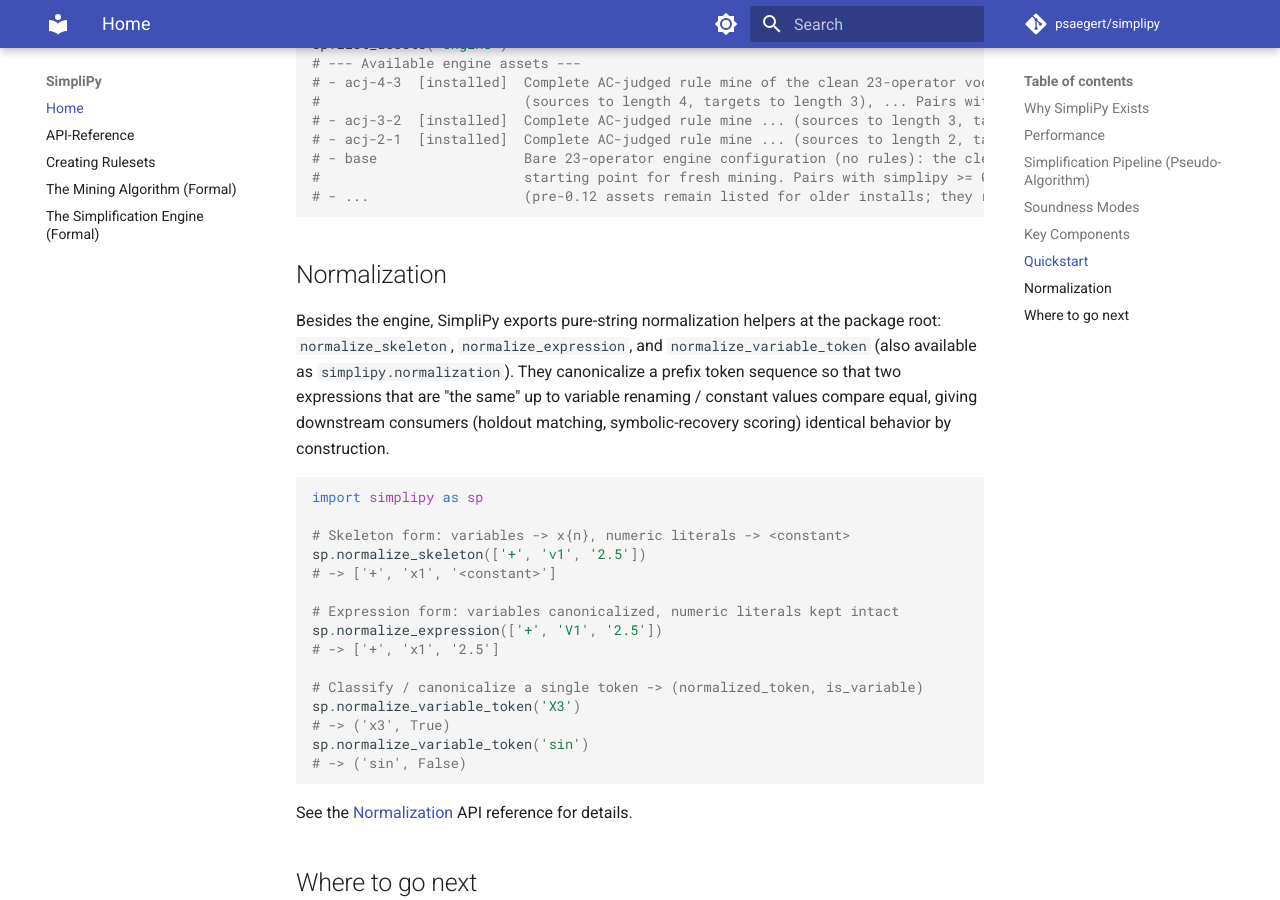
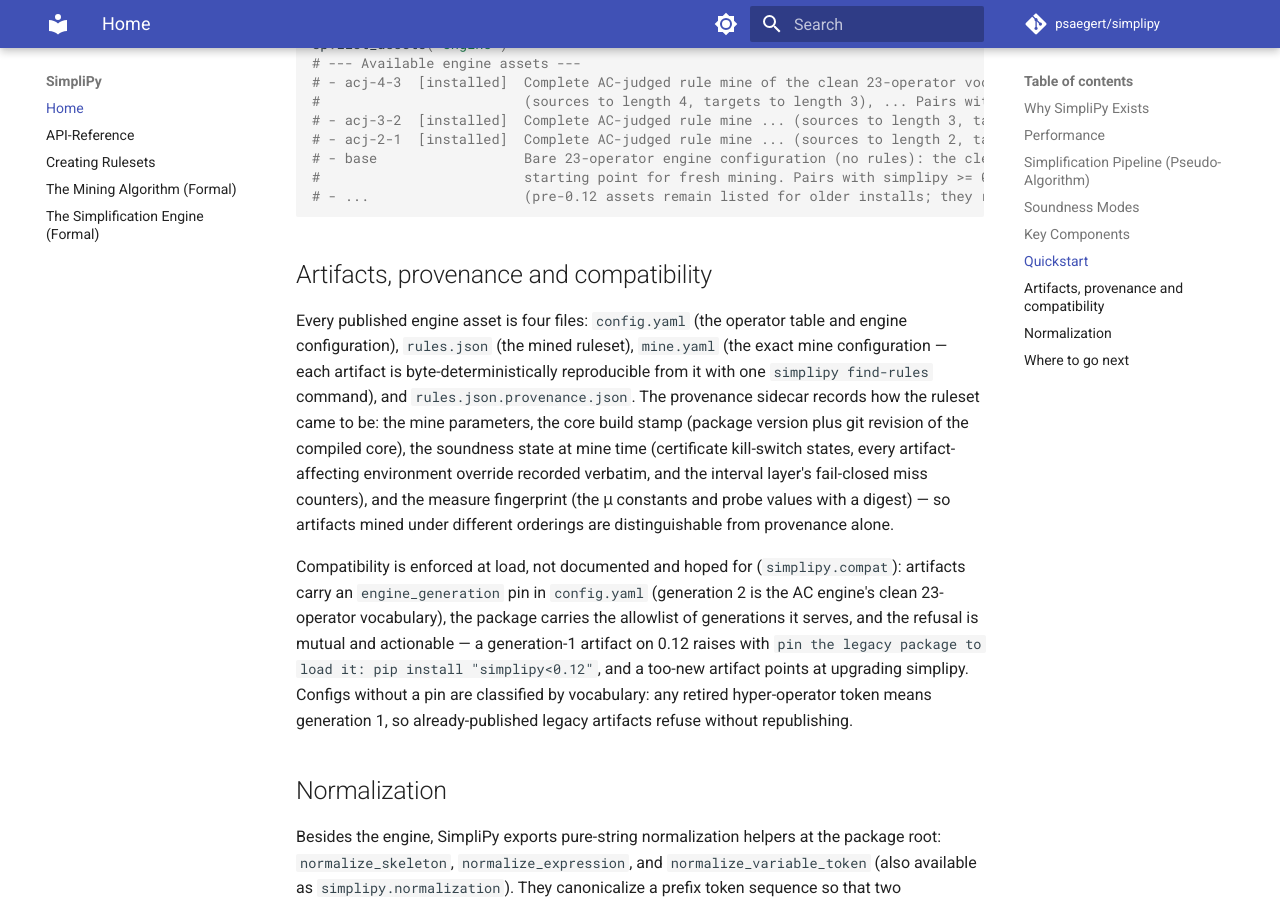
Before and after one commit to psaegert/simplipy, an MkDocs documentation site: the page built from docs/index.md, in a window 1280 px wide and 900 px high, scrolled down 6157 px. Built offline with MkDocs 1.6.1 and Material for MkDocs 9.7.7, drawn with Linux system fonts in a browser that asks for light colours; comment, search, counter and statistics services are not loaded.

Commit message:
Docs: artifacts/provenance/compatibility section; scope algorithm.md to its era
Docs-only. The hosted documentation site builds from these sources; this
brings the install/provenance/compatibility flow into the docs and stops
algorithm.md claiming the 0.6-era mining spec is current ground truth.

Co-Authored-By: Claude Opus 5 <noreply@anthropic.com>
Claude-Session: https://claude.ai/code/session_01GEpyKrLxFJ7HDxmVbHg4qo

````diff
--- a/docs/index.md
+++ b/docs/index.md
@@ -267,6 +267,28 @@ sp.list_assets("engine")
 # - ...                   (pre-0.12 assets remain listed for older installs; they refuse to load on 0.12)
 ```
 
+## Artifacts, provenance and compatibility
+
+Every published engine asset is four files: `config.yaml` (the operator table and
+engine configuration), `rules.json` (the mined ruleset), `mine.yaml` (the exact mine
+configuration — each artifact is byte-deterministically reproducible from it with one
+`simplipy find-rules` command), and `rules.json.provenance.json`. The provenance
+sidecar records how the ruleset came to be: the mine parameters, the core build stamp
+(package version plus git revision of the compiled core), the soundness state at mine
+time (certificate kill-switch states, every artifact-affecting environment override
+recorded verbatim, and the interval layer's fail-closed miss counters), and the
+measure fingerprint (the μ constants and probe values with a digest) — so artifacts
+mined under different orderings are distinguishable from provenance alone.
+
+Compatibility is enforced at load, not documented and hoped for (`simplipy.compat`):
+artifacts carry an `engine_generation` pin in `config.yaml` (generation 2 is the AC
+engine's clean 23-operator vocabulary), the package carries the allowlist of
+generations it serves, and the refusal is mutual and actionable — a generation-1
+artifact on 0.12 raises with `pin the legacy package to load it: pip install
+"simplipy<0.12"`, and a too-new artifact points at upgrading simplipy. Configs
+without a pin are classified by vocabulary: any retired hyper-operator token means
+generation 1, so already-published legacy artifacts refuse without republishing.
+
 ## Normalization
 
 Besides the engine, SimpliPy exports pure-string normalization helpers at the
````
Also changed, not shown: docs/algorithm.md (+13 -7 lines).
